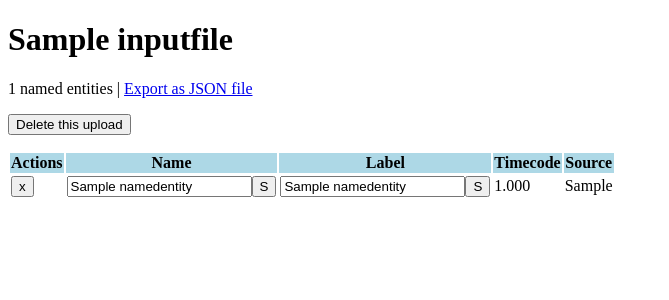
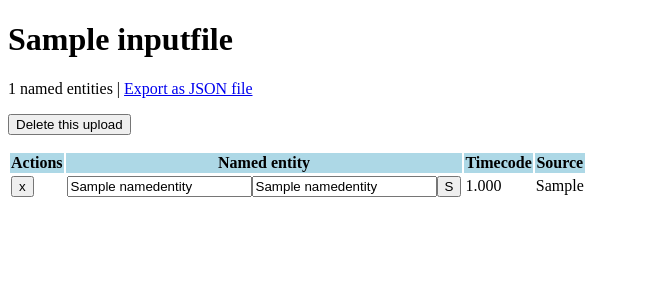
Before and after one commit to marcaltmann/ner-manager, a Django app: page /files/1/ in a window 1280 px wide. Shown: the top 300 px of the page, without its empty margins (0-669 px from the left). Run offline with Django 5.2, Linux system fonts and the light colour scheme; tables that the repository leaves empty hold one stand-in row (values such as "Sample post").

Commit message:
Combine forms

```diff
--- a/core/templates/core/file_detail.html
+++ b/core/templates/core/file_detail.html
@@ -22,8 +22,7 @@
         <thead>
             <tr>
                 <th>Actions</th>
-                <th>Name</th>
-                <th>Label</th>
+                <th>Named entity</th>
                 <th>Timecode</th>
                 <th>Source</th>
             </tr>
@@ -41,15 +40,8 @@
                     <form method="POST" action="{% url 'entity_update' entity.id %}"
                           class="form form--inline">
                         {% csrf_token %}
-                        <input name="name" value="{{ entity.name }}">
-                        <button type="submit" aria-label="Submit">S</button>
-                    </form>
-                </td>
-                <td>
-                    <form method="POST" action="{% url 'entity_update' entity.id %}"
-                          class="form form--inline">
-                        {% csrf_token %}
-                        <input name="label" value="{{ entity.label }}">
+                        <input name="name" aria-label="Name" value="{{ entity.name }}">
+                        <input name="label" aria-label="Label" value="{{ entity.label }}">
                         <button type="submit" aria-label="Submit">S</button>
                     </form>
                 </td>
```
